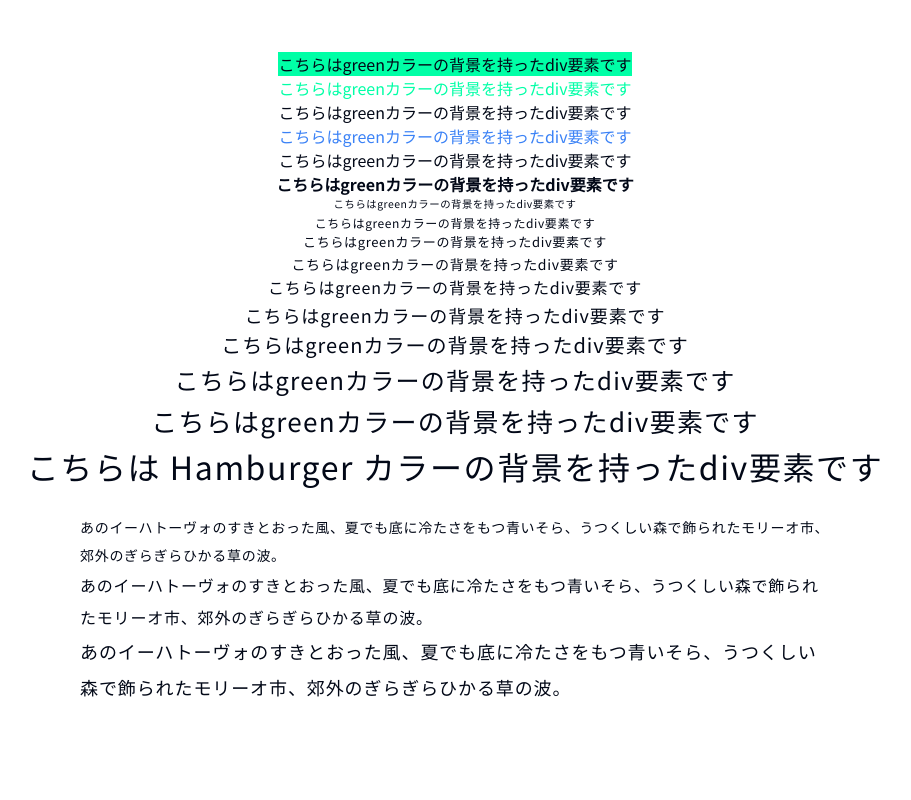
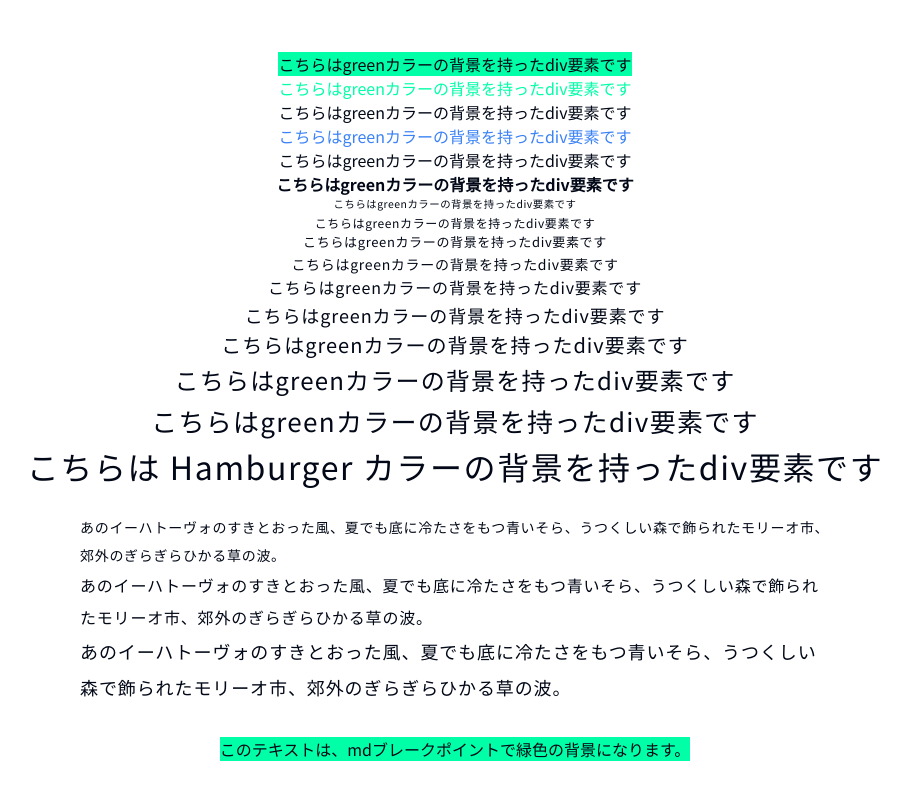
Before and after one commit to shimabukuromeg/tailwind-nextjs, a Next.js app: page / in a window 1280 px wide. Shown: the part 300-1100 px from the top of the page, without its empty margins (185-1096 px from the left). Built offline with nearby package versions, Linux system fonts and the light colour scheme.

Commit message:
add sample

```diff
--- a/app/page.tsx
+++ b/app/page.tsx
@@ -31,6 +31,9 @@ export default function Home() {
         <Typography variant="m">あのイーハトーヴォのすきとおった風、夏でも底に冷たさをもつ青いそら、うつくしい森で飾られたモリーオ市、郊外のぎらぎらひかる草の波。</Typography>
         <Typography variant="l">あのイーハトーヴォのすきとおった風、夏でも底に冷たさをもつ青いそら、うつくしい森で飾られたモリーオ市、郊外のぎらぎらひかる草の波。</Typography>
       </div>
+      <div className="bg-red-100 mt-8 sm:bg-blue-100 md:bg-green">
+        このテキストは、mdブレークポイントで緑色の背景になります。
+      </div>
     </main>
   )
 }
```
